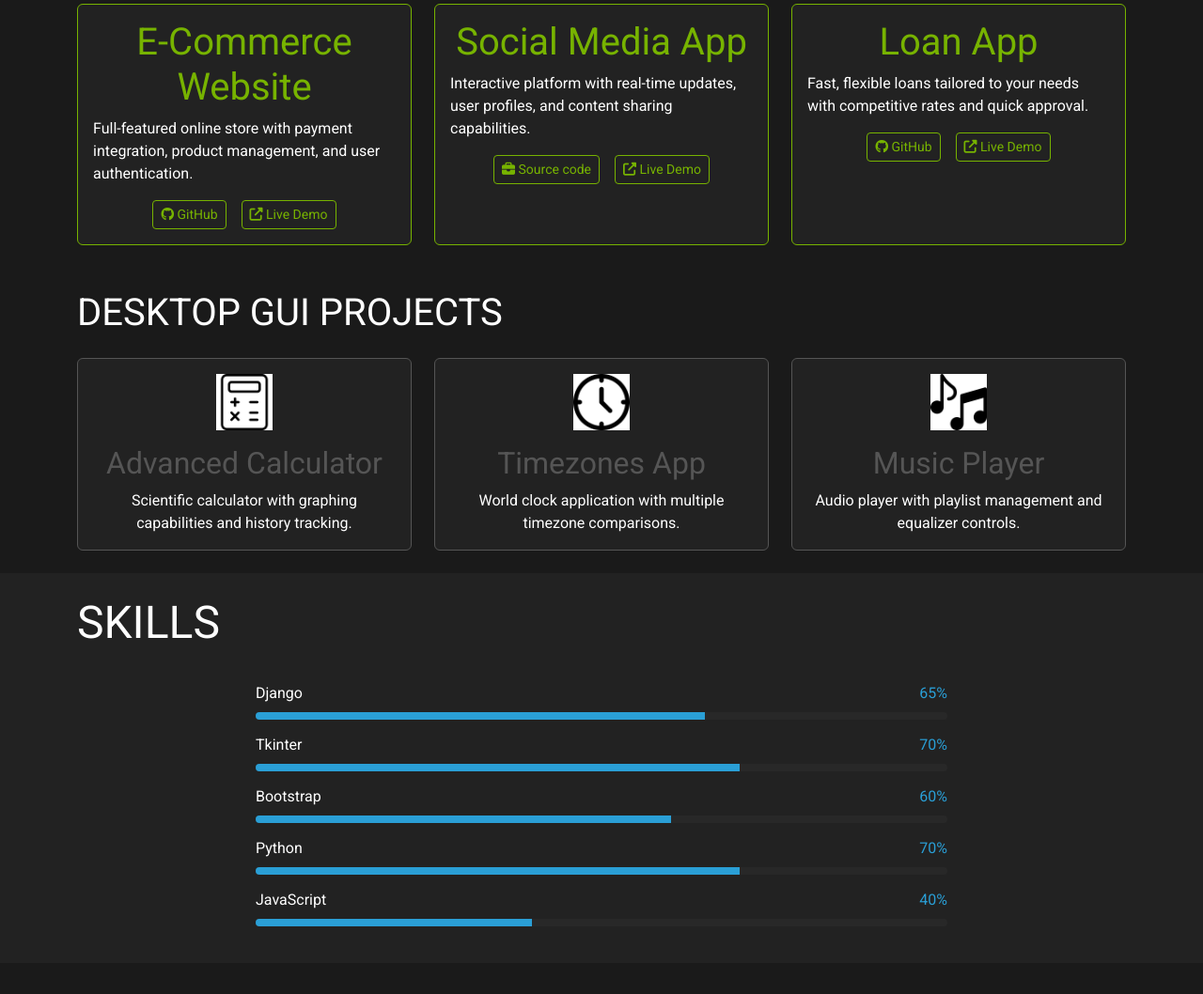
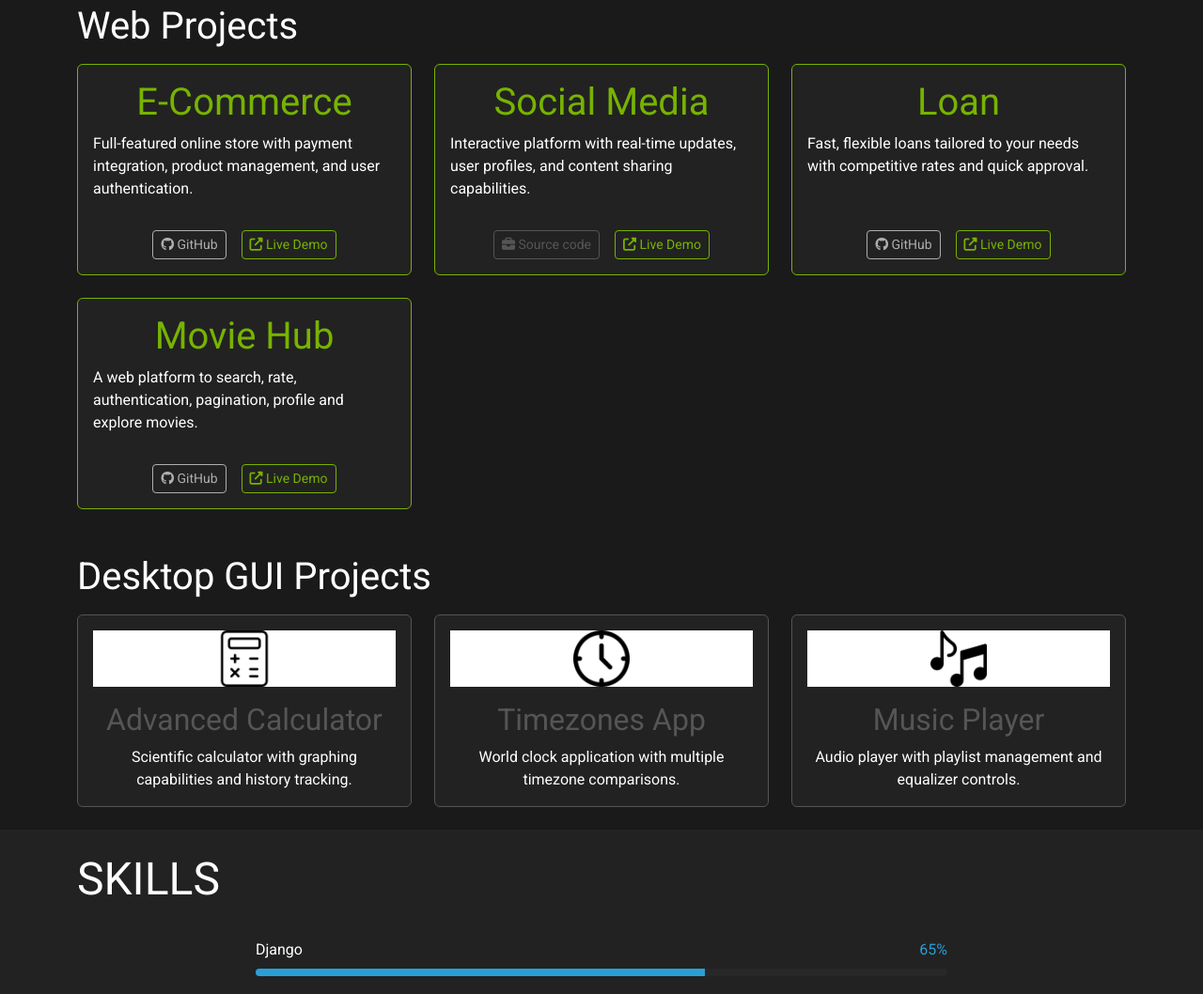
Before and after one commit to lubwama1/portfolio, a plain HTML site: page index.html in a window 1280 px wide. Shown: the part 1000-2058 px from the top of the page at 94% size. Drawn offline with nearby package versions, Linux system fonts and the light colour scheme.

Commit message:
New project added

```diff
--- a/css/style.css
+++ b/css/style.css
@@ -98,3 +98,14 @@ textarea {
     transform: scaleX(1);
     transform-origin: center;
 }
+
+
+
+.desktop-img {
+  height: 60px;
+  width: auto;
+  max-width: 100%;
+  object-fit: contain;
+  background-color: white;
+  margin-bottom: 15px;
+}
--- a/index.html
+++ b/index.html
@@ -138,20 +138,21 @@
     <section id="projects" class="py-3">
       <div class="container py-2">
         <h2 class="section-title text-white">PROJECTS</h2>
+
+        <!-- Web Projects -->
+        <h3 class="text-white mt-4 mb-3">Web Projects</h3>
         <div class="row g-4">
           <!-- Web Project 1 -->
           <div class="col-md-4 animate__animated animate__fadeInUp">
-            <div class="card bg-light border-success projects">
-              <div class="card-body">
-                <h3 class="card-title text-center text-success">
-                  E-Commerce Website
-                </h3>
-                <p class="card-text text-white">
+            <div class="card bg-light border-success projects h-100">
+              <div class="card-body d-flex flex-column">
+                <h3 class="card-title text-center text-success">E-Commerce</h3>
+                <p class="card-text text-white flex-grow-1">
                   Full-featured online store with payment integration, product
                   management, and user authentication.
                 </p>
                 <div class="d-flex justify-content-center mt-3">
-                  <a href="#" class="btn btn-sm btn-outline-success mx-2">
+                  <a href="#" class="btn btn-sm btn-outline-dark mx-2">
                     <i class="fab fa-github"></i> GitHub
                   </a>
                   <a href="#" class="btn btn-sm btn-outline-success mx-2">
@@ -165,12 +166,12 @@
           <div
             class="col-md-4 animate__animated animate__fadeInUp animate-delay-1"
           >
-            <div class="card bg-light border-success projects">
-              <div class="card-body">
+            <div class="card bg-light border-success projects h-100">
+              <div class="card-body d-flex flex-column">
                 <h3 class="card-title text-center text-success">
-                  Social Media App
+                  Social Media
                 </h3>
-                <p class="card-text text-white">
+                <p class="card-text text-white flex-grow-1">
                   Interactive platform with real-time updates, user profiles,
                   and content sharing capabilities.
                 </p>
@@ -178,7 +179,7 @@
                   <a
                     href="https://rayntune.gumroad.com/l/llgjj"
                     target="_blank"
-                    class="btn btn-sm btn-outline-success mx-2"
+                    class="btn btn-sm btn-outline-secondary mx-2"
                   >
                     <i class="fas fa-briefcase"></i> Source code
                   </a>
@@ -195,12 +196,12 @@
           </div>
           <!-- Web Project 3 -->
           <div
-            class="col-md-4 animate__animated animate__fadeInUp animate-delay-1"
+            class="col-md-4 animate__animated animate__fadeInUp animate-delay-2"
           >
-            <div class="card bg-light border-success projects">
-              <div class="card-body">
-                <h3 class="card-title text-center text-success">Loan App</h3>
-                <p class="card-text text-white">
+            <div class="card bg-light border-success projects h-100">
+              <div class="card-body d-flex flex-column">
+                <h3 class="card-title text-center text-success">Loan</h3>
+                <p class="card-text text-white flex-grow-1">
                   Fast, flexible loans tailored to your needs with competitive
                   rates and quick approval.
                 </p>
@@ -208,7 +209,7 @@
                   <a
                     href="https://github.com/lubwama1/loan-project"
                     target="_blank"
-                    class="btn btn-sm btn-outline-success mx-2"
+                    class="btn btn-sm btn-outline-dark mx-2"
                   >
                     <i class="fab fa-github"></i> GitHub
                   </a>
@@ -223,25 +224,58 @@
               </div>
             </div>
           </div>
+          <!-- Web project 4 -->
+          <div
+            class="col-md-4 animate__animated animate__fadeInUp animate-delay-3"
+          >
+            <div class="card bg-light border-success projects h-100">
+              <div class="card-body d-flex flex-column">
+                <h3 class="card-title text-center text-success">Movie Hub</h3>
+                <p class="card-text text-white flex-grow-1">
+                  A web platform to search, rate, authentication, pagination,
+                  profile and explore movies.
+                </p>
+                <div class="d-flex justify-content-center mt-3">
+                  <a
+                    href="https://github.com/lubwama1/MoveHub-Project"
+                    target="_blank"
+                    class="btn btn-sm btn-outline-dark mx-2"
+                  >
+                    <i class="fab fa-github"></i> GitHub
+                  </a>
+                  <a
+                    href="#"
+                    target="_blank"
+                    class="btn btn-sm btn-outline-success mx-2"
+                  >
+                    <i class="fas fa-external-link-alt"></i> Live Demo
+                  </a>
+                </div>
+              </div>
+            </div>
+          </div>
+
         </div>
-        <h3 class="text-white mt-5 mb-4">DESKTOP GUI PROJECTS</h3>
+
+        <!-- Desktop GUI Projects -->
+        <h3 class="text-white mt-5 mb-3">Desktop GUI Projects</h3>
         <div class="row g-4">
-          <!-- Desktop Project 1 -->
           <div class="col-md-4 animate__animated animate__fadeInUp">
             <a
               href="https://github.com/lubwama1/tkinter-projects"
               class="text-decoration-none"
             >
-              <div class="card bg-light border-secondary h-100 desktop">
-                <div class="card-body text-center">
+              <div
+                class="card bg-light border-secondary h-100 desktop"
+              >
+                <div class="card-body text-center d-flex flex-column">
                   <img
                     src="images/calculator.png"
                     alt="Advanced Calculator"
-                    class="img-fluid mb-3"
-                    style="height: 60px; background-color: white"
+                    class="img-fluid mb-3 desktop-img"
                   />
                   <h4 class="card-title text-secondary">Advanced Calculator</h4>
-                  <p class="card-text text-white">
+                  <p class="card-text text-white flex-grow-1">
                     Scientific calculator with graphing capabilities and history
                     tracking.
                   </p>
@@ -249,44 +283,43 @@
               </div>
             </a>
           </div>
-          <!-- Desktop Project 2 -->
+
           <div
             class="col-md-4 animate__animated animate__fadeInUp animate-delay-1"
           >
             <div class="card bg-light border-secondary h-100 desktop">
-              <div class="card-body text-center">
+              <div class="card-body text-center d-flex flex-column">
                 <img
                   src="images/clock.png"
                   alt="Timezones App"
-                  class="img-fluid mb-3"
-                  style="height: 60px; background-color: white"
+                  class="img-fluid mb-3 desktop-img"
                 />
                 <h4 class="card-title text-secondary">Timezones App</h4>
-                <p class="card-text text-white">
+                <p class="card-text text-white flex-grow-1">
                   World clock application with multiple timezone comparisons.
                 </p>
               </div>
             </div>
           </div>
-          <!-- Desktop Project 3 -->
+
           <div
             class="col-md-4 animate__animated animate__fadeInUp animate-delay-2"
           >
             <div class="card bg-light border-secondary h-100 desktop">
-              <div class="card-body text-center">
+              <div class="card-body text-center d-flex flex-column">
                 <img
                   src="images/music-note.png"
                   alt="Music Player"
-                  class="img-fluid mb-3"
-                  style="height: 60px; background-color: white"
+                  class="img-fluid mb-3 desktop-img"
                 />
                 <h4 class="card-title text-secondary">Music Player</h4>
-                <p class="card-text text-white">
+                <p class="card-text text-white flex-grow-1">
                   Audio player with playlist management and equalizer controls.
                 </p>
               </div>
             </div>
           </div>
+
         </div>
       </div>
     </section>
```
